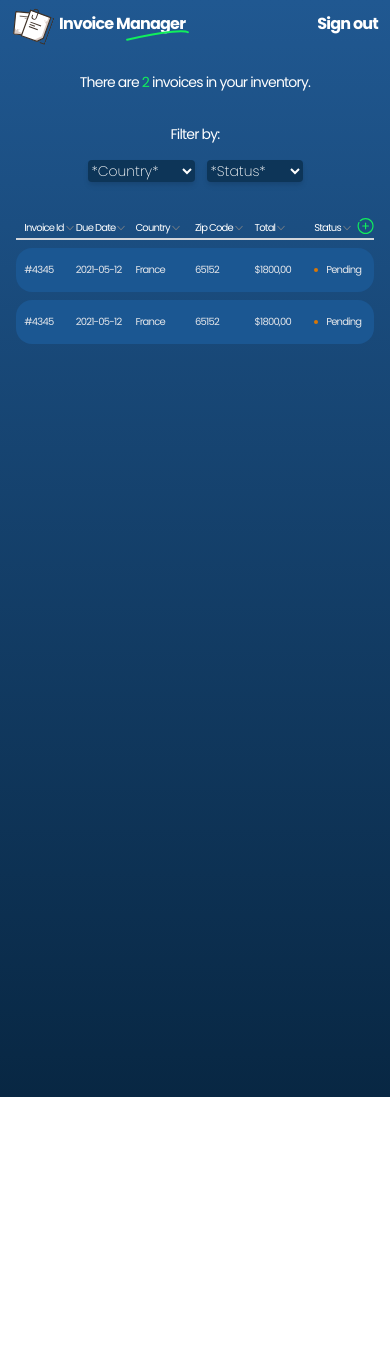
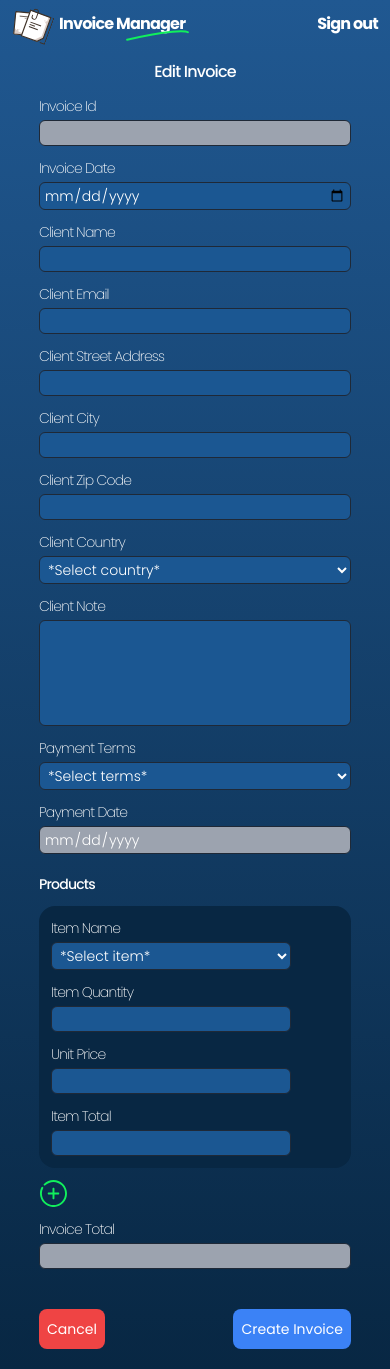
Before and after one commit to torbilote/vue3-invoice-app-v2, a Vue app: page / in a window 390 px wide. Before the commit the page ends 1097 px from the top, so only its background shows below. Built offline with nearby package versions, Linux system fonts and the light colour scheme.

Commit message:
Finished EditInvoice visually and responsively.
Finished EditInvoice visually and responsively.

```diff
--- a/src/router/index.js
+++ b/src/router/index.js
@@ -1,5 +1,5 @@
 import { createRouter, createWebHistory } from 'vue-router';
-import Home from '../views/Home.vue';
+// import Home from '../views/Home.vue';
 import InvoiceDetails from '../views/InvoiceDetails.vue';
 import AddInvoice from '../views/AddInvoice.vue';
 import EditInvoice from '../views/EditInvoice.vue';
@@ -8,7 +8,7 @@ const routes = [
   {
     path: '/',
     name: 'Home',
-    component: Home,
+    component: EditInvoice,
     meta: {
       title: 'Home',
     },
--- a/src/views/EditInvoice.vue
+++ b/src/views/EditInvoice.vue
@@ -1,9 +1,55 @@
 <template>
-  <div></div>
+  <form class="mt-5">
+    <div class="w-4/5 lg:w-3/5 mx-auto flex flex-col lg:gap-y-2">
+      <h2 class="text-base text-white text-center font-medium sm:text-lg lg:text-xl xl:text-2xl">Edit Invoice</h2>
+      <InvoiceAttribute :htmlType="'input'" :htmlId="'invoiceId'" :inputType="'text'" :labelText="'Invoice Id'" :disabled="true" />
+      <InvoiceAttribute :htmlType="'input'" :htmlId="'invoiceDate'" :inputType="'date'" :labelText="'Invoice Date'" />
+      <InvoiceAttribute :htmlType="'input'" :htmlId="'clientName'" :inputType="'text'" :labelText="'Client Name'" />
+      <InvoiceAttribute :htmlType="'input'" :htmlId="'clientEmail'" :inputType="'email'" :labelText="'Client Email'" />
+      <InvoiceAttribute :htmlType="'input'" :htmlId="'clientStreetAddress'" :inputType="'text'" :labelText="'Client Street Address'" />
+      <InvoiceAttribute :htmlType="'input'" :htmlId="'clientCity'" :inputType="'text'" :labelText="'Client City'" />
+      <InvoiceAttribute :htmlType="'input'" :htmlId="'clientZipCode'" :inputType="'text'" :labelText="'Client Zip Code'" />
+      <InvoiceAttribute :htmlType="'select'" :htmlId="'clientCountry'" :selectType="'country'" :labelText="'Client Country'" />
+      <InvoiceAttribute :htmlType="'textarea'" :htmlId="'clientNote'" :selectType="'country'" :labelText="'Client Note'" />
+      <InvoiceAttribute :htmlType="'select'" :htmlId="'paymentTerms'" :selectType="'paymentTerms'" :labelText="'Payment Terms'" />
+      <InvoiceAttribute :htmlType="'input'" :htmlId="'paymentDate'" :inputType="'date'" :labelText="'Payment Date'" :disabled="true" />
+      <h3 class="mt-5 text-sm text-white text-left font-medium">Products</h3>
+      <InvoiceProduct />
+      <div class="mt-3 flex justify-start">
+        <svg class="h-auto w-7 cursor-pointer" width="29" height="28" viewBox="0 0 29 28" fill="none" xmlns="http://www.w3.org/2000/svg">
+          <g id="a0">
+            <g id="a3">
+              <path id="Vector" d="M15 28C11.26 28 7.74499 26.544 5.10099 23.899C0.778991 19.578 -0.247006 13.025 2.54699 7.595C2.79999 7.104 3.40199 6.911 3.89399 7.163C4.38499 7.415 4.57899 8.018 4.32599 8.51C1.93099 13.165 2.80999 18.781 6.51499 22.485C8.78099 24.752 11.794 26 15 26C18.205 26 21.219 24.752 23.485 22.485C25.751 20.218 27 17.205 27 14C27 10.794 25.752 7.781 23.485 5.515C21.218 3.249 18.206 2 15 2C11.794 2 8.78099 3.249 6.51499 5.515C6.12399 5.906 5.49199 5.906 5.10099 5.515C4.70999 5.124 4.70999 4.492 5.10099 4.101C7.74499 1.457 11.26 0 15 0C18.74 0 22.256 1.457 24.899 4.101C27.544 6.745 29 10.26 29 14C29 17.739 27.544 21.255 24.899 23.899C22.256 26.544 18.74 28 15 28Z" fill="#11EF5C" />
+            </g>
+            <g id="a2">
+              <path id="Vector 2" d="M15 20C14.448 20 14 19.553 14 19V9C14 8.448 14.448 8 15 8C15.552 8 16 8.448 16 9V19C16 19.553 15.552 20 15 20Z" fill="#11EF5C" />
+            </g>
+            <g id="a1">
+              <path id="Vector 3" d="M20 15H10C9.448 15 9 14.552 9 14C9 13.448 9.448 13 10 13H20C20.553 13 21 13.448 21 14C21 14.552 20.553 15 20 15Z" fill="#11EF5C" />
+            </g>
+          </g>
+        </svg>
+      </div>
+      <InvoiceAttribute :htmlType="'input'" :htmlId="'invoiceTotal'" :inputType="'number'" :labelText="'Invoice Total'" :disabled="true" />
+      <div class="flex flex-row mt-10 mb-5 gap-x-2 h-10 justify-between">
+        <TheButton class="text-white text-sm px-2 py-2 sm:w-36 hover:bg-red-400" :buttonColor="'red'" :buttonTitle="'Cancel'" />
+        <TheButton class="text-white text-sm px-2 py-2 sm:w-36 hover:bg-blue-400" :buttonColor="'blue'" :buttonTitle="'Create Invoice'" />
+      </div>
+    </div>
+  </form>
 </template>
 
 <script>
+import InvoiceAttribute from '../components/InvoiceAttribute.vue';
+import InvoiceProduct from '../components/InvoiceProduct.vue';
+import TheButton from '../components/TheButton.vue';
+
 export default {
   name: 'Edit Invoice',
+  components: {
+    InvoiceAttribute,
+    InvoiceProduct,
+    TheButton,
+  },
 };
 </script>
```
